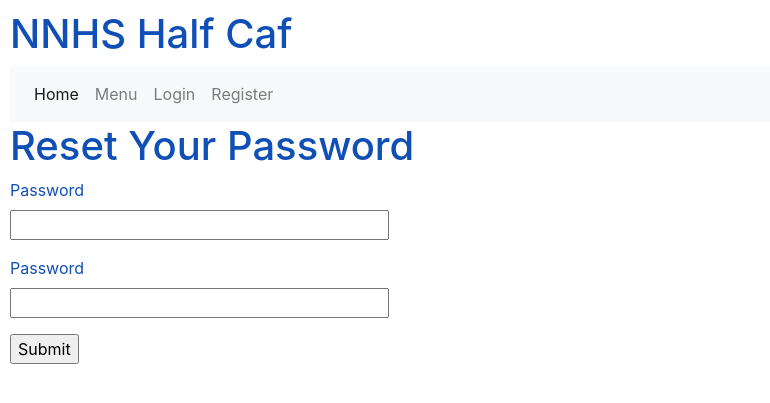
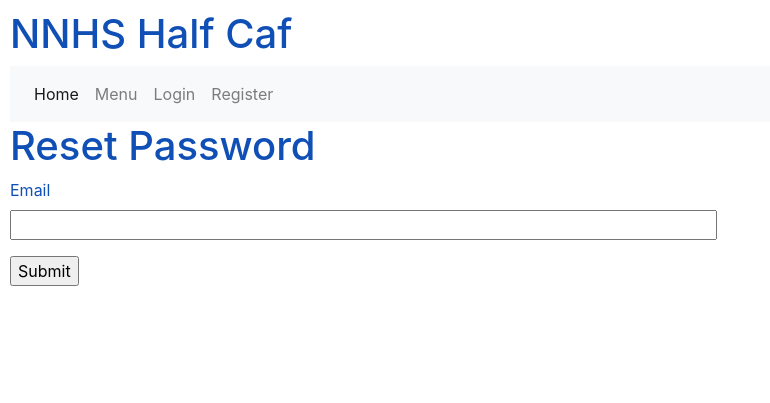
Before and after one commit to nnhsse202122/half-caf-app-2022, a Python web app: template Web-App/app/templates/reset_password_request.html in a window 1280 px wide. Shown: the top 403 px of the page, without its empty margins (0-770 px from the left). Run offline with Jinja, Linux system fonts and the light colour scheme; the template is opened without the code that fills it: most values are stand-ins (such as "Sample title", 1, 10 or a date in 2020); form fields are guessed from the names that the template uses; some libraries are stand-ins or nearby versions.

Commit message:
email reset update

```diff
--- a/Web-App/app/main/email.py
+++ b/Web-App/app/main/email.py
@@ -11,4 +11,4 @@ def send_email(subject, sender, recipients, text_body, html_body):
 
 def send_password_reset_email(user):
     token = user.get_reset_password_token()
-    send_email('[Microblog] Reset Your Password', sender=app.config['ADMINS'][0], recipients=[user.email], text_body=render_template('reset_password.txt', user=user, token=token), html_body=render_template('reset_password.html', user=user, token=token))
+    send_email('[Microblog] Reset Your Password', sender=app.config['ADMINS'][0], recipients=[user.email], text_body=render_template('email/reset_password.txt', user=user, token=token), html_body=render_template('email/reset_password.html', user=user, token=token))
--- a/Web-App/app/main/forms.py
+++ b/Web-App/app/main/forms.py
@@ -156,8 +156,6 @@ class A_DeleteUserForm(FlaskForm):
 
 class ResetPasswordRequestForm(FlaskForm):
     email = StringField('Email', validators={DataRequired(), Email()})
-    password = PasswordField('Password', validators=[DataRequired()])
-    password2 = PasswordField('Repeat Password', validators=[DataRequired(), EqualTo('password')])
     submit = SubmitField('Request Password Reset')
 
 class ResetPasswordForm(FlaskForm):
--- a/Web-App/app/main/routes.py
+++ b/Web-App/app/main/routes.py
@@ -11,7 +11,6 @@ from flask import request
 from werkzeug.urls import url_parse
 from app.main import bp
 from app import login
-from app.main.email import send_email  #called send_email in logout function
 from app.main.email import send_password_reset_email
 import datetime ##hello
 
@@ -493,7 +492,7 @@ def reset_password(token):
         user = User.verify_reset_password_token(token)
         if not user:
                 return redirect(url_for('main.login'))
-        form = ResetPasswordRequestForm()
+        form = ResetPasswordForm()
         if form.validate_on_submit():
                 user.set_password(form.password.data)
                 db.session.commit()
--- a/Web-App/app/models.py
+++ b/Web-App/app/models.py
@@ -13,6 +13,7 @@ class User(UserMixin, db.Model):
     id = db.Column(db.Integer, primary_key=True)
     isActivated = db.Column(db.Boolean, index=True)
     username = db.Column(db.String(64), index=True, unique=True)
+    email = db.Column(db.String(120), index=True, unique=True)
     password_hash = db.Column(db.String(128))
     order = db.relationship('Order', backref='teacher' , foreign_keys='[Order.teacher_id]')
     current_order_id = db.Column(db.Integer, db.ForeignKey('order.id'), nullable=True)
--- a/Web-App/app/templates/reset_password_request.html
+++ b/Web-App/app/templates/reset_password_request.html
@@ -1,20 +1,13 @@
 {% extends "layout.html" %}
 
 {% block content %}
-    <h1>Reset Your Password</h1>
+    <h1>Reset Password</h1>
     <form action="" method="post">
         {{ form.hidden_tag() }}
         <p>
-            {{ form.password.label }}<br>
-            {{ form.password(size=32) }}<br>
-            {% for error in form.password.errors %}
-            <span style="color: red;">[{{ error }}]</span>
-            {% endfor %}
-        </p>
-        <p>
-            {{ form.password2.label }}<br>
-            {{ form.password2(size=32) }}<br>
-            {% for error in form.password2.errors %}
+            {{ form.email.label }}<br>
+            {{ form.email(size=64) }}<br>
+            {% for error in form.email.errors %}
             <span style="color: red;">[{{ error }}]</span>
             {% endfor %}
         </p>
```
Also changed, not shown: Web-App/app/templates/email/reset_password.html (added, +12 -0 lines), Web-App/app/templates/reset_password.html (+23 -12 lines), Web-App/migrations/versions/021f9450f320_.py (added, +30 -0 lines), Web-App/app/templates/email/reset_password.txt (renamed from Web-App/app/templates/reset_password.txt).
